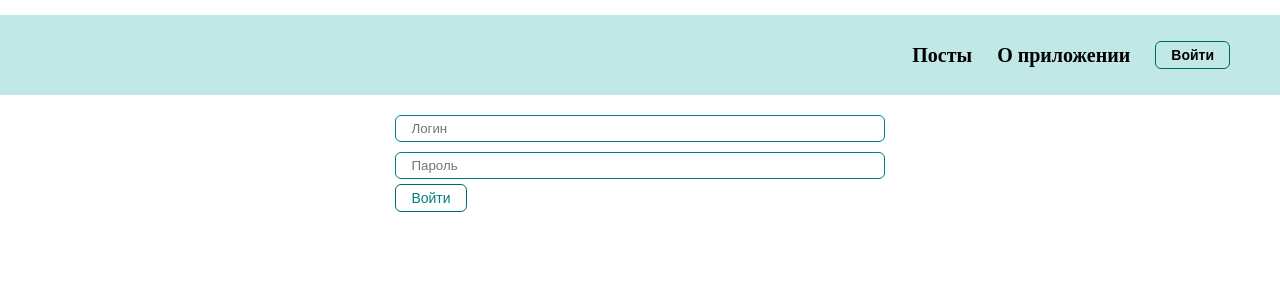
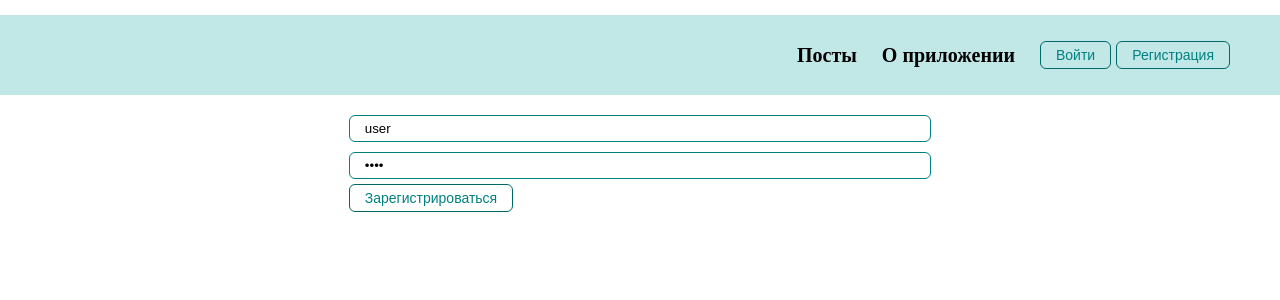
Before and after one commit to vadim-feof/react-course, a React (Create React App) app: page /registration in a window 1280 px wide. Before the commit this address led to /login. Shown: the top 300 px of the page. Built offline with nearby package versions, Linux system fonts and the light colour scheme.

Commit message:
added registration, login, auth

```diff
--- /dev/null
+++ b/src/API/AuthService.js
@@ -0,0 +1,31 @@
+import axios from "axios";
+import {config} from "../config.js";
+
+const instance = axios.create({
+    baseURL: config.baseURL,
+})
+
+export default class AuthService {
+    static async login(username, password) {
+        const response = await instance.post('login', {
+            username, password
+        })
+        return response.data
+    }
+
+    static async registration(username, password) {
+        const response = await instance.post('registration', {
+            username, password
+        })
+        return response.data
+    }
+
+    static async auth() {
+        const response = await instance.get('auth',{
+            headers: {
+                Authorization: `Bearer ${localStorage.getItem('token')}`
+            }
+        })
+        return response.data
+    }
+}
--- a/src/API/PostService.js
+++ b/src/API/PostService.js
@@ -1,8 +1,11 @@
 import axios from "axios";
-// http://localhost:5000/api/
-// https://damp-spire-86619.herokuapp.com/api
+import {config} from "../config.js";
+
 const instance = axios.create({
-    baseURL: 'https://damp-spire-86619.herokuapp.com/api',
+    baseURL: config.baseURL,
+    headers: {
+        'Authorization': `Bearer ${localStorage.getItem('token')}`
+    }
 })
 
 export default class PostService {
--- a/src/App.js
+++ b/src/App.js
@@ -4,21 +4,34 @@ import {BrowserRouter} from "react-router-dom";
 import Navbar from "./components/UI/Navbar/Navbar";
 import AppRouter from "./components/AppRouter";
 import {AuthContext} from "./context/context";
+import {useFetching} from "./hooks/useFetching";
+import AuthService from "./API/AuthService";
 
 function App() {
     const [isAuth, setIsAuth] = useState(false)
-    const [authIsLoading, setAuthIsLoading] = useState(true)
-    useEffect( () => {
-        if (localStorage.getItem('auth'))
-            setIsAuth(true)
-        setAuthIsLoading(false)
+    const [fetchAuth, authLoading, authError] = useFetching(async () => {
+        const data = await AuthService.auth()
+        localStorage.setItem('token', data.token)
+        setIsAuth(true)
+    })
+
+    useEffect(async () => {
+        if (localStorage.getItem('token'))
+            fetchAuth()
+        else {
+            localStorage.removeItem('username')
+        }
     }, [])
+
+    if (authError) {
+        localStorage.removeItem('token')
+        localStorage.removeItem('username')
+    }
 
     return (
         <AuthContext.Provider value={{
-            isAuth,
-            setIsAuth,
-            authIsLoading
+            isAuth, setIsAuth,
+            authLoading
         }}>
             <BrowserRouter>
                 <div className="navbar">
--- a/src/components/AppRouter.jsx
+++ b/src/components/AppRouter.jsx
@@ -5,13 +5,14 @@ import {AuthContext} from "../context/context";
 import Loader from "./UI/Loader/Loader";
 
 const AppRouter = () => {
-    const {isAuth, authIsLoading} = useContext(AuthContext)
-    if (authIsLoading)
+    const {isAuth, authLoading} = useContext(AuthContext)
+
+    if (authLoading)
         return <Loader/>
 
     return (
         <Routes>
-        {isAuth
+        {isAuth || localStorage.getItem('token')
             ?
             privateRoutes.map(route =>
                 <Route key={route.path}
--- a/src/components/UI/Navbar/Navbar.jsx
+++ b/src/components/UI/Navbar/Navbar.jsx
@@ -8,8 +8,9 @@ const Navbar = () => {
     const {isAuth, setIsAuth} = useContext(AuthContext)
 
     const logout = () => {
+        localStorage.removeItem('token')
+        localStorage.removeItem('username')
         setIsAuth(false)
-        localStorage.removeItem('auth')
     }
 
     return (
@@ -20,20 +21,27 @@ const Navbar = () => {
             <div className={styles.item}>
                 <NavLink to="/about">О приложении</NavLink>
             </div>
-            {isAuth
+            <div>
+                {isAuth || localStorage.getItem('token')
                     ?
-                <div>
                         <MyButton onClick={logout}>
                             Выход
                         </MyButton>
-                </div>
                     :
                         <div>
+                            <NavLink to="/login">
+                                <MyButton style={{marginRight: 5}}>
+                                    Войти
+                                </MyButton>
+                            </NavLink>
+                            <NavLink to="/registration">
                                 <MyButton>
-                        <NavLink to="/login">Войти</NavLink>
+                                    Регистрация
                                 </MyButton>
+                            </NavLink>
                         </div>
                 }
+            </div>
         </div>
     );
 };
--- a/src/components/UI/Navbar/Navbar.module.css
+++ b/src/components/UI/Navbar/Navbar.module.css
@@ -18,7 +18,6 @@
 
 button a {
     text-decoration: none;
-    font-weight: bold;
     color: black;
 }
 
--- /dev/null
+++ b/src/config.js
@@ -0,0 +1,6 @@
+export const config = {
+    baseURL: 'http://localhost:5000/api/'
+}
+
+// 'http://localhost:5000/api/posts'
+// 'https://damp-spire-86619.herokuapp.com/api'
--- a/src/hooks/useFetching.js
+++ b/src/hooks/useFetching.js
@@ -9,7 +9,7 @@ export const useFetching = (callback) => {
             setIsLoading(true)
             await callback(...args)
         } catch (e) {
-            setError(e.message);
+            setError(e.response.data);
         } finally {
             setIsLoading(false)
         }
--- a/src/pages/Login.jsx
+++ b/src/pages/Login.jsx
@@ -1,22 +1,52 @@
-import React, {useContext} from 'react';
+import React, {useContext, useEffect, useState} from 'react';
 import MyInput from "../components/UI/Input/MyInput";
 import MyButton from "../components/UI/Button/MyButton";
 import {AuthContext} from "../context/context";
+import {useFetching} from "../hooks/useFetching";
+import AuthService from "../API/AuthService";
+import Loader from "../components/UI/Loader/Loader";
 
 const Login = () => {
-    const {isAuth, setIsAuth} = useContext(AuthContext)
-    const login = event => {
+    const {setIsAuth} = useContext(AuthContext)
+    const [loginData, setLoginData] = useState({
+        username: 'user',
+        password: 'user'
+    })
+    const [fetchLogin, isLoadingLogin, loginError] = useFetching(async (username, password) => {
+        const data = await AuthService.login(username, password)
+        localStorage.setItem('token', data.token)
+        localStorage.setItem('username', data.username)
+        setIsAuth(true)
+    })
+
+    const login = async event => {
         event.preventDefault()
-        setIsAuth(true)
-        localStorage.setItem('auth', 'true')
+        fetchLogin(loginData.username, loginData.password)
     }
+
+    useEffect( () => () => {})
 
     return (
         <div>
             <form onSubmit={login}>
-                <MyInput type="text" placeholder="Логин"/>
-                <MyInput type="password" placeholder="Пароль"/>
+                <MyInput value={loginData.username}
+                         type="text"
+                         placeholder="Логин"
+                         onChange={e => setLoginData({...loginData, username: e.target.value})}
+                />
+                <MyInput
+                    value={loginData.password}
+                    type="password"
+                    placeholder="Пароль"
+                    onChange={e => setLoginData({...loginData, password: e.target.value})}
+                />
                 <MyButton>Войти</MyButton>
+                {isLoadingLogin
+                    ? <Loader/>
+                    : loginError
+                        ? <div>{loginError.message}</div>
+                        : null
+                }
             </form>
         </div>
     );
--- a/src/pages/Posts.jsx
+++ b/src/pages/Posts.jsx
@@ -1,4 +1,4 @@
-import React, {useEffect, useMemo, useRef, useState} from 'react';
+import React, {useContext, useEffect, useMemo, useRef, useState} from 'react';
 import {usePosts} from "../hooks/usePosts";
 import {useFetching} from "../hooks/useFetching";
 import PostService from "../API/PostService";
@@ -11,8 +11,10 @@ import Pagination from "../components/UI/Pagination/Pagination";
 import Loader from "../components/UI/Loader/Loader";
 import PostList from "../components/PostList/PostList";
 import {useObserver} from "../hooks/useObserver";
+import {AuthContext} from "../context/context";
 
 const Posts = () => {
+    const {isAuth} = useContext(AuthContext)
     const [posts, setPosts] = useState([])
     const [filter, setFilter] = useState({sortBy: '', searchQuery: ''})
     const [modalVisible, setModalVisible] = useState(false)
@@ -27,7 +29,6 @@ const Posts = () => {
         const totalCount = response.headers['x-total-count']
         setTotalPages(getPagesCount(totalCount, limit))
     })
-
     const createPost = async (newPost) => {
         const response = await PostService.createPost(newPost)
         if (posts.length === limit)
@@ -43,7 +44,8 @@ const Posts = () => {
     }
 
     useEffect( () => {
-        fetchPosts(limit, currentPage)
+        if (isAuth)
+            fetchPosts(limit, currentPage)
     }, [currentPage])
 
     return (
--- /dev/null
+++ b/src/pages/Registration.jsx
@@ -0,0 +1,55 @@
+import React, {useContext, useEffect, useState} from 'react';
+import MyInput from "../components/UI/Input/MyInput";
+import MyButton from "../components/UI/Button/MyButton";
+import {useFetching} from "../hooks/useFetching";
+import AuthService from "../API/AuthService";
+import Loader from "../components/UI/Loader/Loader";
+import {useNavigate} from "react-router-dom";
+
+const Registration = () => {
+    const navigate = useNavigate()
+    const [regData, setRegData] = useState({
+        username: 'user',
+        password: 'user',
+        message: ''
+    })
+    const [fetchReg, isLoadingReg, regError] = useFetching(async (username, password) => {
+        const data = await AuthService.registration(username, password)
+        setRegData({username: '', password: '', message: data.message})
+        navigate('/login')
+    })
+
+    const registration = event => {
+        event.preventDefault()
+        fetchReg(regData.username, regData.password)
+    }
+
+    useEffect( () => () => {})
+
+    return (
+        <div>
+            <form onSubmit={registration}>
+                <MyInput value={regData.username}
+                         type="text"
+                         placeholder="Логин"
+                         onChange={e => setRegData({...regData, username: e.target.value})}
+                />
+                <MyInput
+                    value={regData.password}
+                    type="password"
+                    placeholder="Пароль"
+                    onChange={e => setRegData({...regData, password: e.target.value})}
+                />
+                <MyButton>Зарегистрироваться</MyButton>
+                {isLoadingReg
+                    ? <Loader/>
+                    : regError
+                        ? <div>{regError.message}</div>
+                        : <div>{regData.message}</div>
+                }
+            </form>
+        </div>
+    );
+};
+
+export default Registration;
--- a/src/router/privateRoutes.js
+++ b/src/router/privateRoutes.js
@@ -5,6 +5,7 @@ import Error from "../pages/Error";
 import PostIdPage from "../pages/PostIdPage";
 import About from "../pages/About";
 import Login from "../pages/Login";
+import Registration from "../pages/Registration";
 
 export const privateRoutes = [
     {path: "/posts", element: <Posts/>},
@@ -19,4 +20,5 @@ export const publicRoutes = [
     {path: "/about", element: <About/>},
     {path: "*", element: <Navigate to="/login"/>},
     {path: "/login", element: <Login/>},
+    {path: "/registration", element: <Registration/>},
 ]
```
Lines whose indentation alone changed are shown as unchanged.
